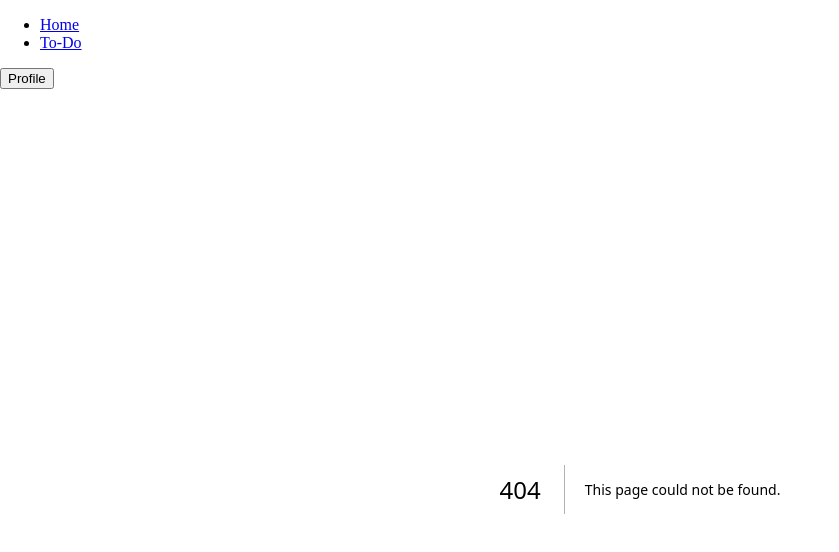
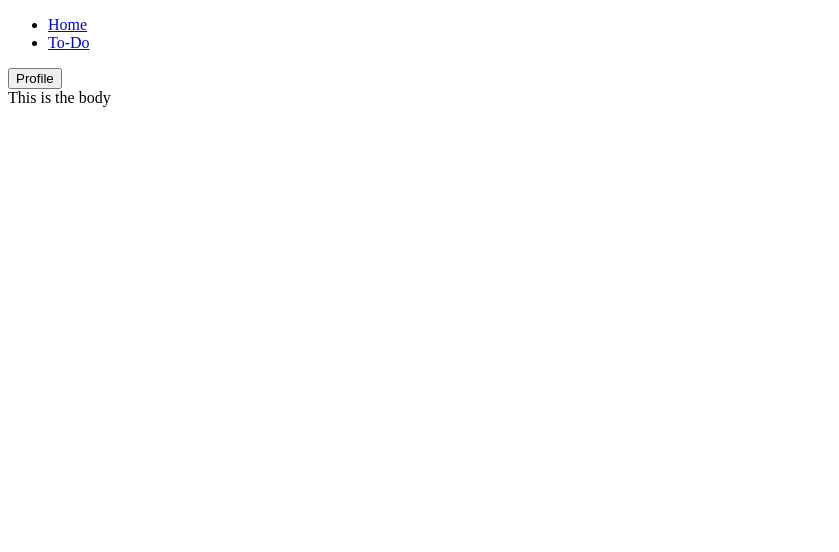
Before and after one commit to carykees98/my-website-next.js, a Next.js app: page /home in a window 1280 px wide. Before the commit this address had no page. Shown: the top 552 px of the page, without its empty margins (0-839 px from the left). Built offline with nearby package versions, Linux system fonts and the light colour scheme.

Commit message:
moved main page into a /home subdirectory

```diff
--- /dev/null
+++ b/src/app/home/page.tsx
@@ -0,0 +1,11 @@
+export default function Home() {
+  let currentPage: string = 'Home'
+
+  return (
+    <div className="justify-center max-w-3xl">
+      <div className="flex flex-grow text-white">
+        This is the body
+      </div>
+    </div>
+  )
+}
```
Also changed, not shown: src/app/page.tsx (deleted, +0 -24 lines).
